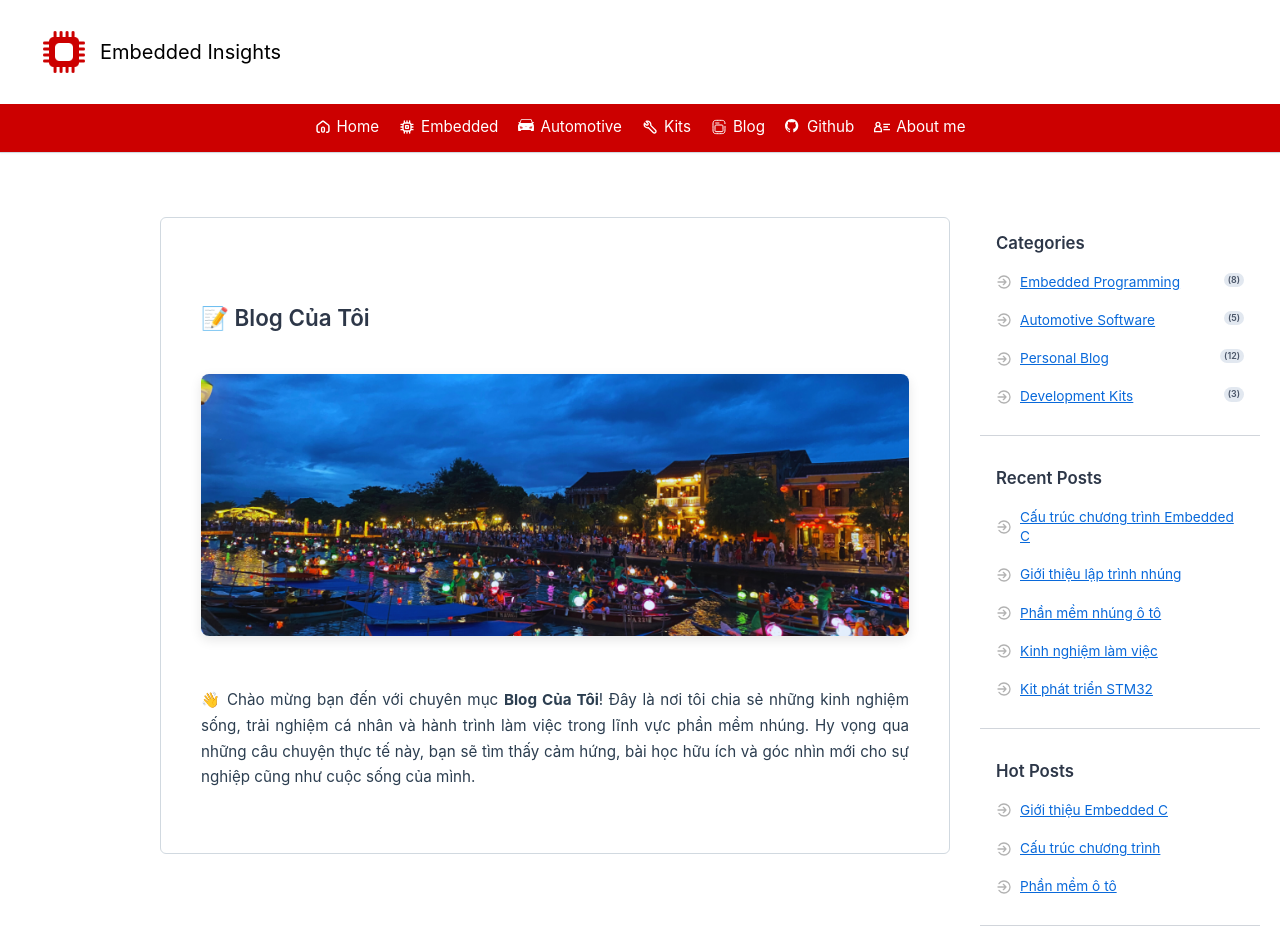
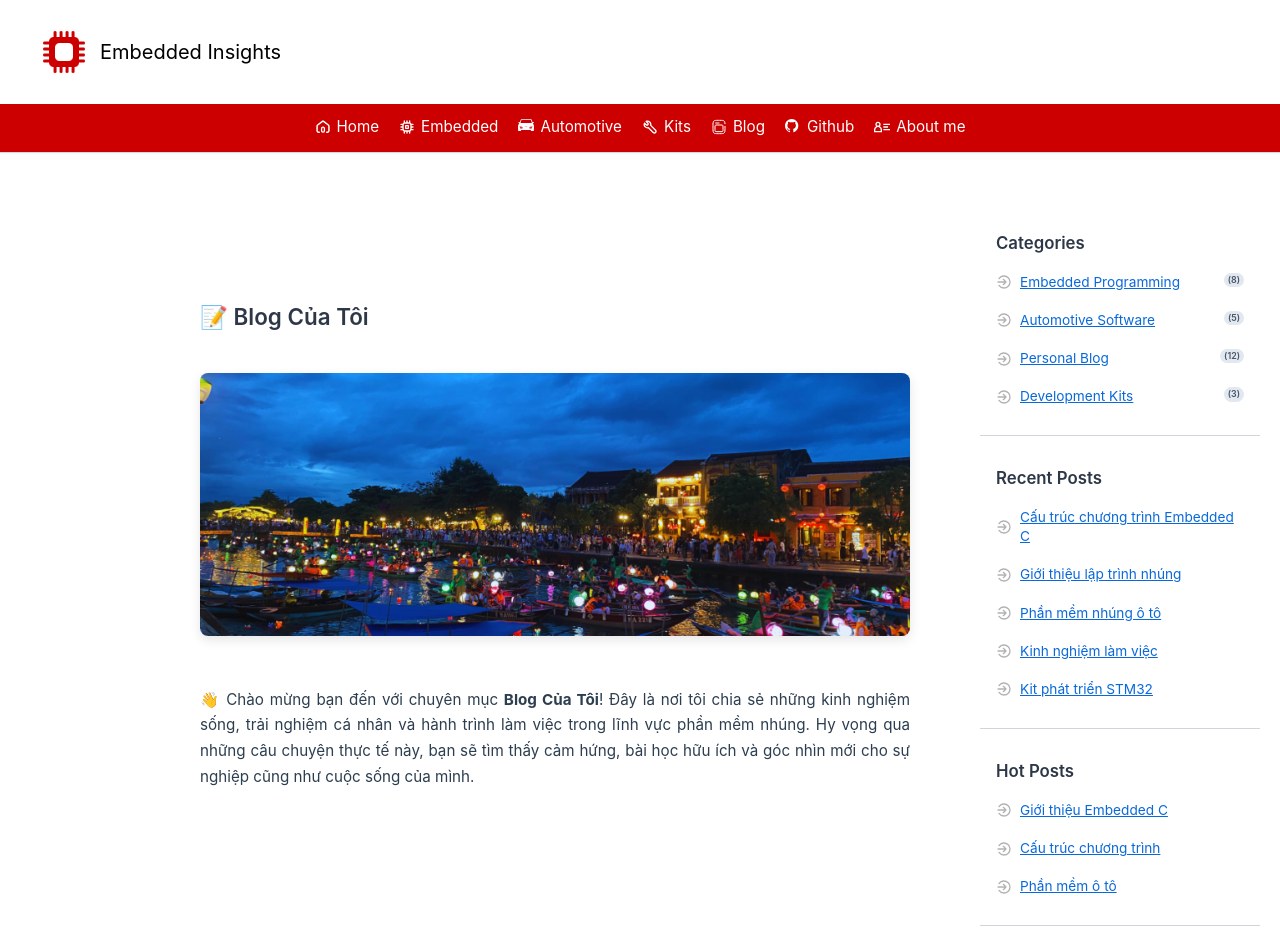
Before and after one commit to ai-ho/ai-ho.github.io, a Jekyll site: the page built from blog/index.md, in a window 1280 px wide. Shown: the top 943 px of the page. Built offline with Jekyll 4.4.1, drawn with Linux system fonts in a browser that asks for light colours; some web fonts are replaced.

Commit message:
Update default template

```diff
--- a/_layouts/default.html
+++ b/_layouts/default.html
@@ -49,8 +49,8 @@
         /* Content Container */
         main {
             background: #ffffff;
-            border: 1px solid #d1d9e0;
-            border-radius: 6px;
+            border: none;
+            border-radius: 0;
             padding: 40px;
             margin: 20px 0;
             flex: 1;
```
